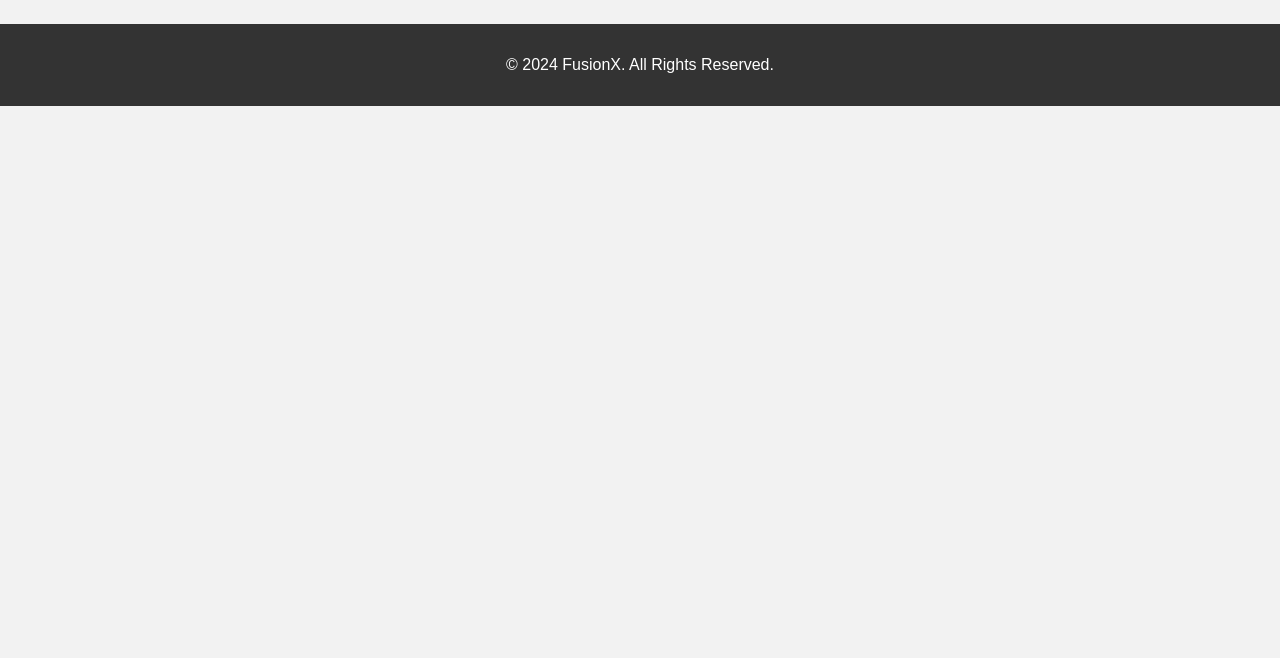
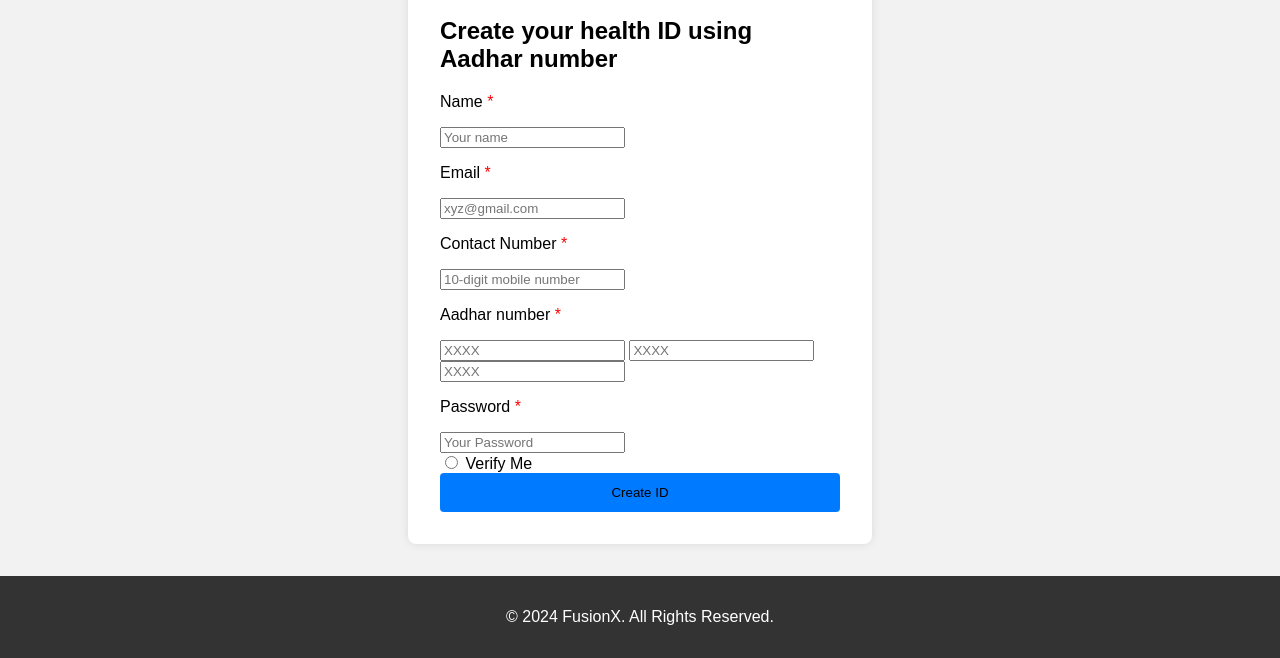
Before and after one commit to ayushvictus03/Hospital-Queue-Management-and-Bed-Availability-System, a plain HTML site: page create-health-id.html in a window 1280 px wide. Shown: the part 308-966 px from the top of the page. Before the commit the page ends 800 px from the top, so only its background shows below. Drawn offline with nearby package versions, Linux system fonts and the light colour scheme; a script that the page names is missing.

Commit message:
Health id updated

```diff
--- a/create-health-id.html
+++ b/create-health-id.html
@@ -1,16 +1,16 @@
 <!DOCTYPE html>
 <html lang="en">
   <head>
-    <meta charset="UTF-8">
-    <meta name="viewport" content="width=device-width, initial-scale=1.0">
+    <meta charset="UTF-8" />
+    <meta name="viewport" content="width=device-width, initial-scale=1.0" />
     <title>eHospital Dashboard - Create Health ID</title>
-    <link rel="stylesheet" href="styles.css">
+    <link rel="stylesheet" href="styles.css" />
   </head>
   <body>
     <header>
       <div class="container">
         <div class="logo">
-                <img src="img3.png" alt="NIC eHospital Logo">
+          <img src="img3.png" alt="NIC eHospital Logo" />
           <h1>eHospital - Simplifying Healthcare Service Delivery</h1>
         </div>
         <nav>
@@ -27,8 +27,34 @@
 
     <main>
       <div class="container">
-            <h2>Create Health ID</h2>
-            <!-- Add content for Create Health ID here -->
+        <form id="healthIdForm" >
+          <div class="healthId">
+            <h3>Health ID</h3>
+            <h2>Create your health ID using Aadhar number</h2>
+
+            <div class="inp2">
+              <p>Name <span style="color: red">*</span></p>
+              <input type="text" placeholder="Your name" id="username" required />
+              <p>Email <span style="color: red">*</span></p>
+              <input type="email" id="email" placeholder="xyz@gmail.com" required />
+              <p>Contact Number <span style="color: red">*</span></p>
+              <input type="tel" id="phn" placeholder="10-digit mobile number" maxlength="10" required />
+            </div>
+            <div class="inp">
+              <p>Aadhar number <span style="color: red">*</span></p>
+              <input type="text" id="adhar1" class="adhar" placeholder="XXXX" maxlength="4" required />
+              <input type="text" id="adhar2" class="adhar" placeholder="XXXX" maxlength="4" required />
+              <input type="text" id="adhar3" class="adhar" placeholder="XXXX" maxlength="4" required />
+            </div>
+            <div class="inp2">
+              <p>Password <span style="color: red">*</span></p>
+              <input type="password" id="pass" placeholder="Your Password" required />
+            </div>
+            <input type="radio" id="verify" value="Verify" />
+            <label for="verify">Verify Me</label> <br />
+            <button type="submit" id="createButton">Create ID</button>
+          </div>
+        </form>
       </div>
     </main>
 
@@ -37,5 +63,10 @@
         <p>&copy; 2024 FusionX. All Rights Reserved.</p>
       </div>
     </footer>
+
+    <script src="script.js"></script>
+    <script src="https://cdnjs.cloudflare.com/ajax/libs/xlsx/0.17.4/xlsx.full.min.js"></script>
+<script src="https://cdnjs.cloudflare.com/ajax/libs/jspdf/2.5.1/jspdf.umd.min.js"></script>
+
   </body>
 </html>
```
Lines whose indentation alone changed are shown as unchanged.
